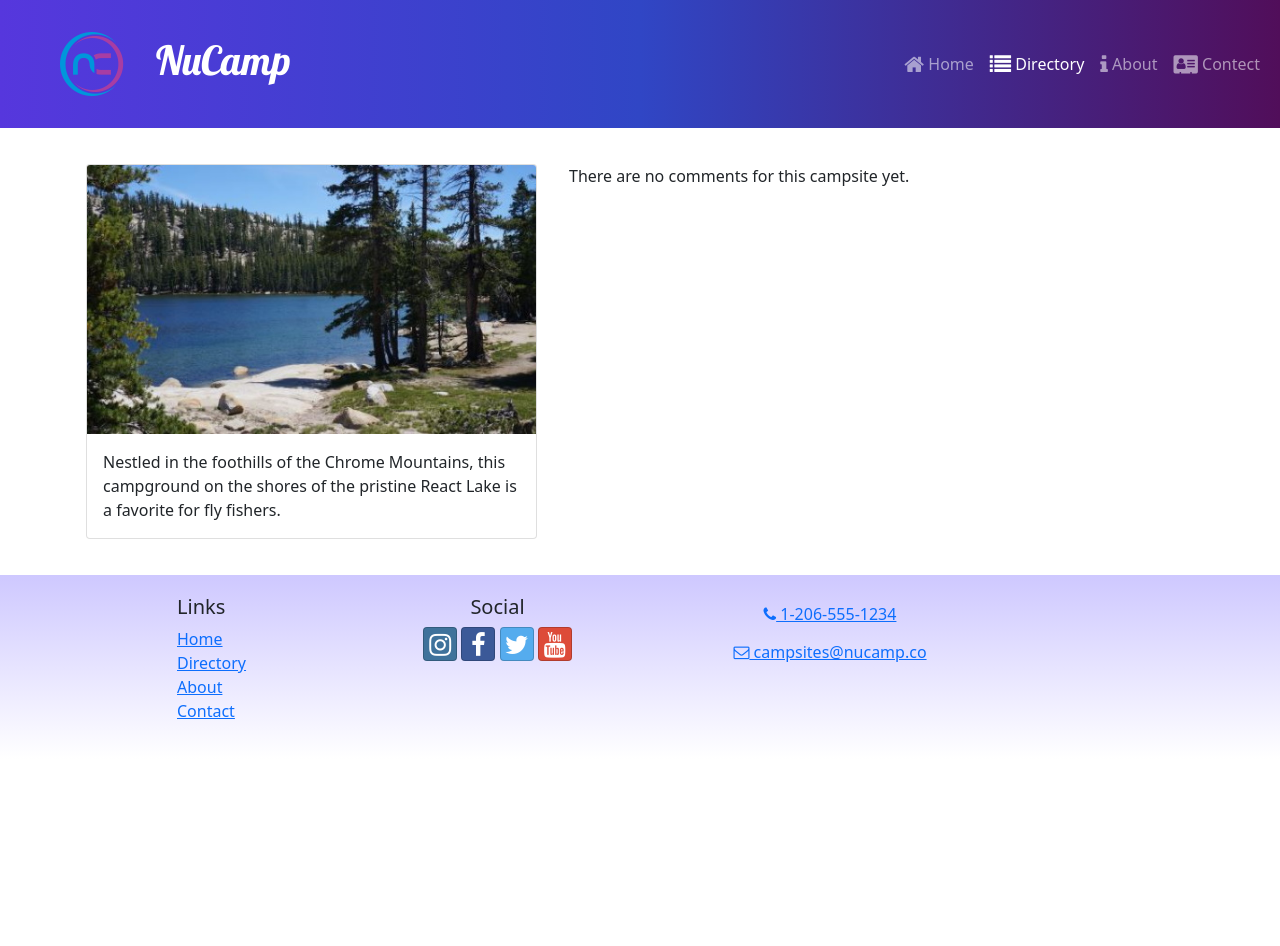
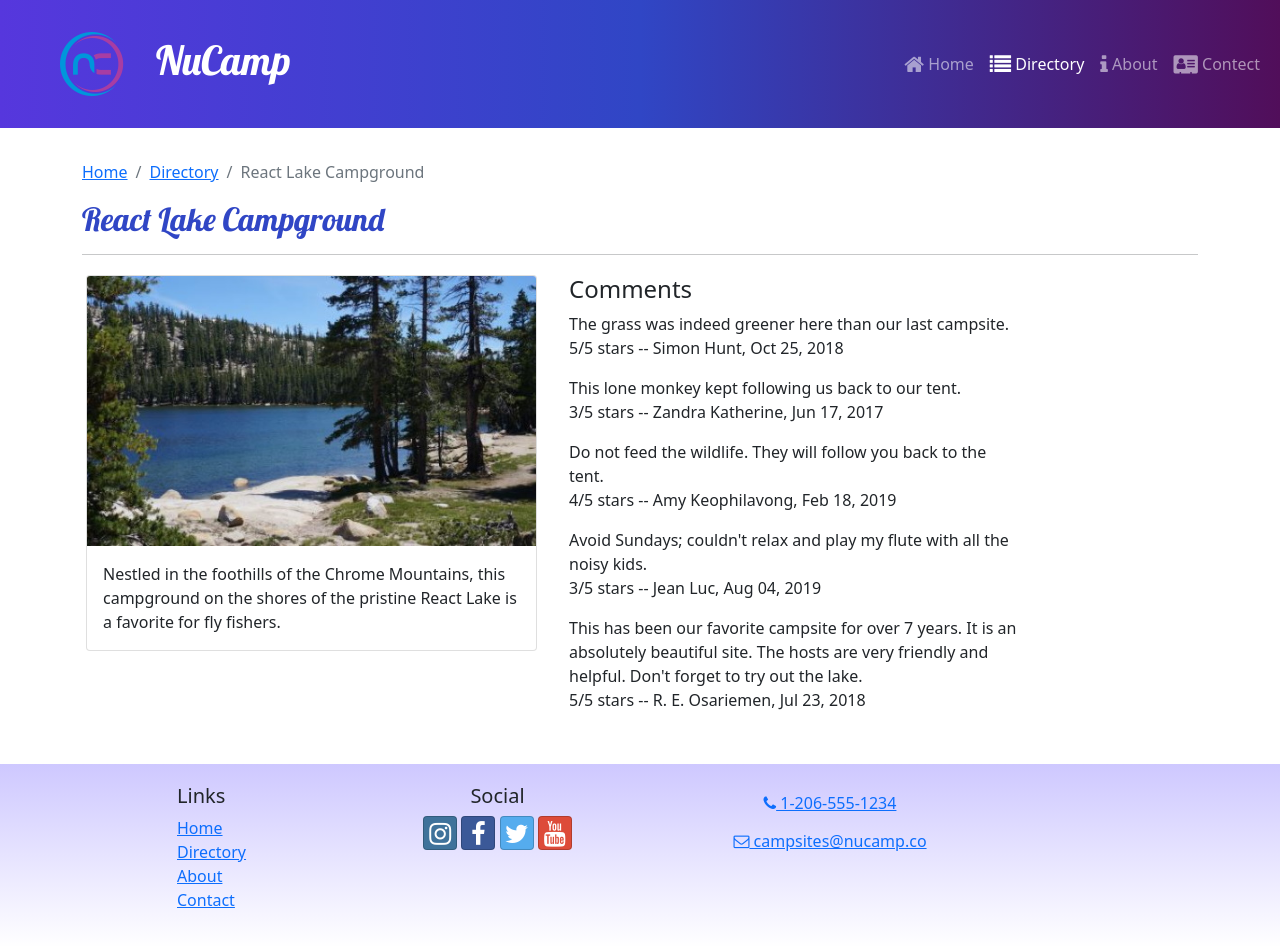
Before and after one commit to arunkumar09/hearts, a React (Create React App) app in the folder nucampsite/: page /directory/0 in a window 1280 px wide. Before the commit the page ends 800 px from the top, so only its background shows below. Built offline with nearby package versions, Linux system fonts and the light colour scheme.

Commit message:
fix for no comments showing up

```diff
--- /dev/null
+++ b/nucampsite/src/components/SubHeader.js
@@ -0,0 +1,26 @@
+import { Col, Row, Breadcrumb, BreadcrumbItem } from 'reactstrap';
+import { Link } from 'react-router-dom';
+
+const SubHeader = ({ current, detail }) => {
+    return (
+        <Row>
+            <Col>
+                <Breadcrumb>
+                    <BreadcrumbItem>
+                        <Link to='/'>Home</Link>
+                    </BreadcrumbItem>
+                    {detail && (
+                        <BreadcrumbItem>
+                            <Link to='/directory'>Directory</Link>
+                        </BreadcrumbItem>
+                    )}
+                    <BreadcrumbItem active>{current}</BreadcrumbItem>
+                </Breadcrumb>
+                <h2>{current}</h2>
+                <hr/>
+            </Col>
+        </Row>
+    );
+};
+
+export default SubHeader;
--- a/nucampsite/src/features/comments/CommentsList.js
+++ b/nucampsite/src/features/comments/CommentsList.js
@@ -5,7 +5,7 @@
 const CommentsList = ({ campsiteId }) => {
     const comments = selectCommentsByCampsiteId(campsiteId);
 
-    if (comments & comments.length > 0) {
+    if (comments && comments.length > 0) {
         return (
             <Col md='5' className='m-1'>
                 <h4>Comments</h4>
--- a/nucampsite/src/features/comments/commentsSlice.js
+++ b/nucampsite/src/features/comments/commentsSlice.js
@@ -1,5 +1,7 @@
 import { COMMENTS } from '../../app/shared/COMMENTS';
 
 export const selectCommentsByCampsiteId = (campsiteId) => {
-    return COMMENTS.filter((comment) => comment.campsiteId === parseInt(campsiteId));
+    const testComment = COMMENTS.filter((comment) => comment.campsiteId === parseInt(campsiteId));
+    console.log(testComment);
+    return testComment;
 };
--- a/nucampsite/src/pages/CampsiteDetailPage.js
+++ b/nucampsite/src/pages/CampsiteDetailPage.js
@@ -3,15 +3,18 @@
 import { useParams } from "react-router-dom";
 import CampsiteDetail from "../features/campsites/CampsiteDetail";
 import CommentsList from "../features/comments/CommentsList";
+import SubHeader from "../components/SubHeader";
 
 const CampsiteDetailPage = () => {
     const { campsiteId } = useParams();
     const campsite = selectCampsiteById(campsiteId);
     return (
         <Container>
+            <SubHeader current={campsite.name} detail={true}/>
             <Row>
                 <CampsiteDetail campsite={campsite} />
                 <CommentsList campsiteId={campsiteId} />
+
             </Row>
         </Container>
     );
--- a/nucampsite/src/pages/CampsitesDirectoryPage.js
+++ b/nucampsite/src/pages/CampsitesDirectoryPage.js
@@ -1,10 +1,12 @@
 import { Container} from 'reactstrap';
 import CampsitesList from '../features/campsites/CampsitesList';
+import SubHeader from '../components/SubHeader';
 
 const CampsitesDirectoryPage = () => {
 
     return (
         <Container>
+            <SubHeader current='Directory'/>
             <CampsitesList />
         </Container>
      );
--- a/nucampsite/src/pages/HomePage.js
+++ b/nucampsite/src/pages/HomePage.js
@@ -1,9 +1,11 @@
 import { Container } from "reactstrap";
 import DisplayList from "../features/display/DisplayList";
+import SubHeader from '../components/SubHeader';
 
 const HomePage = () => {
     return (
         <Container>
+            <SubHeader current='Home'/>
             <DisplayList/>
         </Container> );
 }
```
